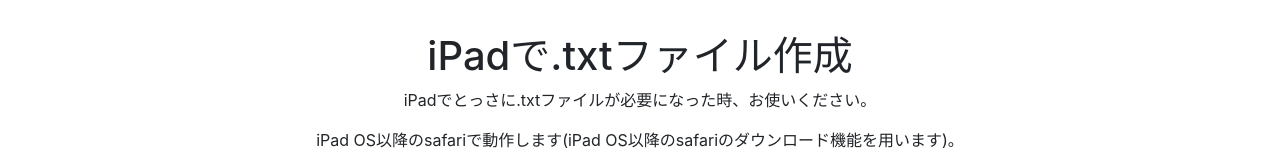
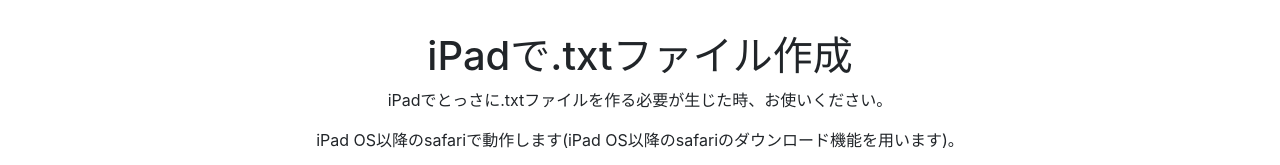
Before and after one commit to 104104104/ipadtxtfile, a plain HTML site: page index.html in a window 1280 px wide. Shown: the top 165 px of the page. Drawn offline with nearby package versions, Linux system fonts and the light colour scheme.

Commit message:
説明文更新

```diff
--- a/index.html
+++ b/index.html
@@ -22,7 +22,7 @@
                 <h1 class="centertext mytitle">iPadで.txtファイル作成</h1>
             </div>
             <div class="col-md-12">
-                <p class="centertext">iPadでとっさに.txtファイルが必要になった時、お使いください。</p>
+                <p class="centertext">iPadでとっさに.txtファイルを作る必要が生じた時、お使いください。</p>
                 <p class="centertext">iPad OS以降のsafariで動作します(iPad OS以降のsafariのダウンロード機能を用います)。</p>
             </div>
         </div>
```
